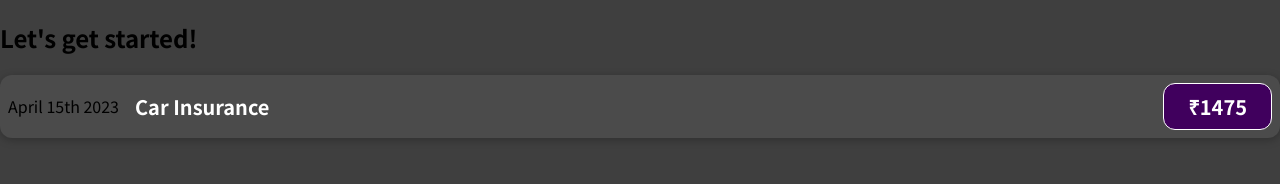
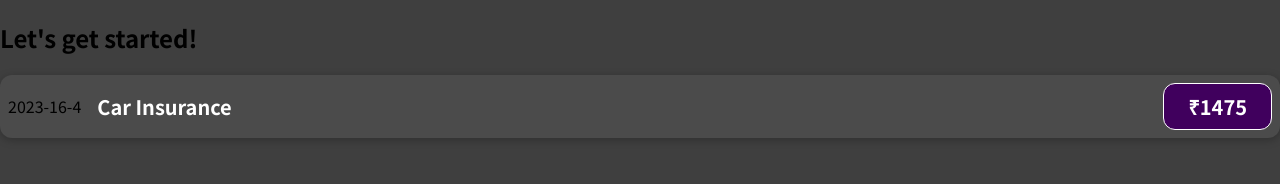
Before and after one commit to Rohitkumar2145/Expense-Tracker, a JavaScript app: page / in a window 1280 px wide. Shown: the top 184 px of the page. Built offline with nearby package versions, Linux system fonts and the light colour scheme.

Commit message:
Outputting Dynamic Data

```diff
--- a/src/components/ExpenseItem.js
+++ b/src/components/ExpenseItem.js
@@ -1,12 +1,17 @@
 import "./ExpenseItem.css";
 
 function ExpenseItem() {
+  const expenseDate = new Date();
+  const expenseTitle = "Car Insurance";
+  const expenseAmount = 1475;
   return (
     <div className="expense-item">
-      <div>April 15th 2023</div>
+      <div>{`${expenseDate.getFullYear()}-${expenseDate.getDate()}-${
+        expenseDate.getMonth() + 1
+      }`}</div>
       <div className="expense-item__description">
-        <h2>Car Insurance</h2>
-        <div className="expense-item__price">₹1475</div>
+        <h2>{expenseTitle}</h2>
+        <div className="expense-item__price">₹{expenseAmount}</div>
       </div>
     </div>
   );
```
Also changed, not shown: 1 other file (tests, documents, lock files or other folders).
